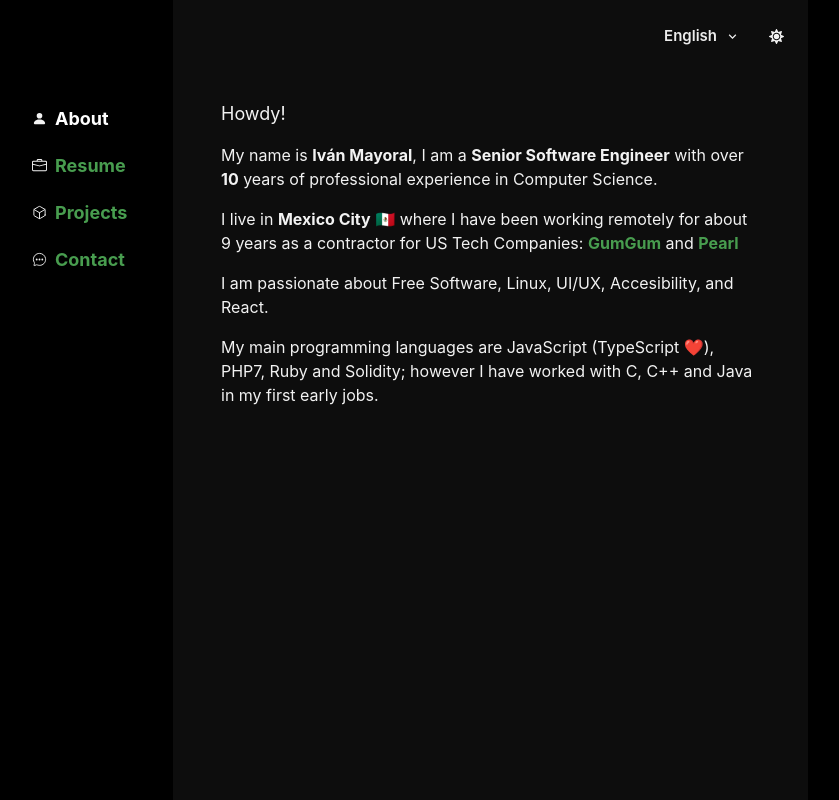
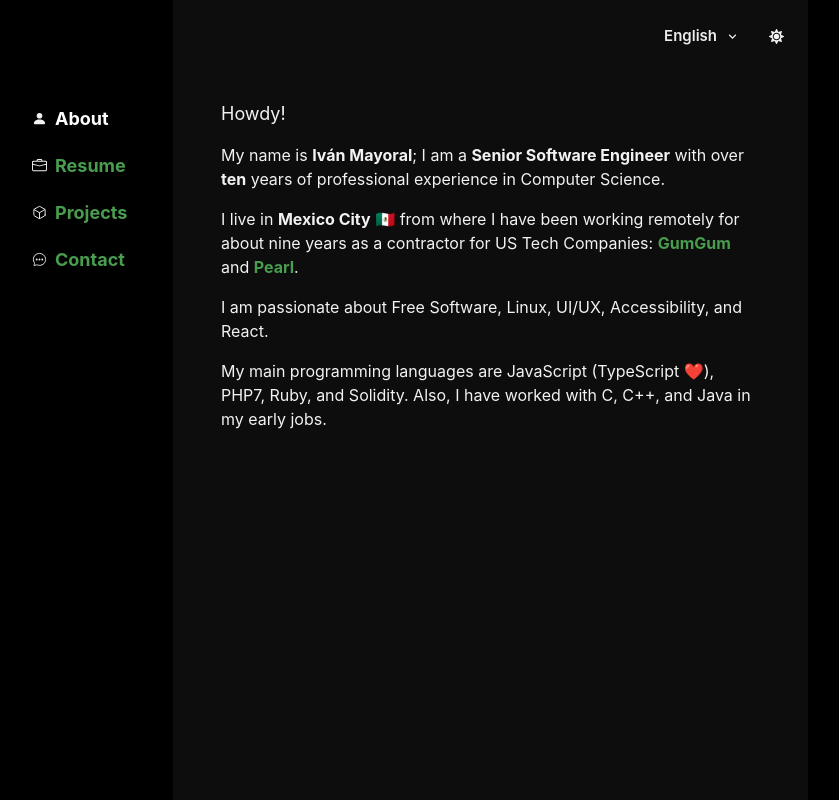
Before and after one commit to ivanm/vaan.dev, a React (Create React App) app: page / in a window 1280 px wide. Shown: the whole page, without its empty margins (232-1071 px from the left). Built offline with nearby package versions, Linux system fonts and the light colour scheme.

Commit message:
Text changes

```diff
--- a/src/locales/en.ts
+++ b/src/locales/en.ts
@@ -8,13 +8,13 @@ const en: any = {
   intro: {
     greeting: "Howdy!",
     text1:
-      "My name is <1>Iván Mayoral</1>, I am a <3>Senior Software Engineer</3> with over <5>10</5> years of professional experience in Computer Science.",
+      "My name is <1>Iván Mayoral</1>; I am a <3>Senior Software Engineer</3> with over <5>ten</5> years of professional experience in Computer Science.",
     text2:
-      "I live in <1>Mexico City</1> 🇲🇽 where I have been working remotely for about 9 years as a contractor for US Tech Companies: <3>GumGum</3> and <5>Pearl</5>",
+      "I live in <1>Mexico City</1> 🇲🇽 from where I have been working remotely for about nine years as a contractor for US Tech Companies: <3>GumGum</3> and <5>Pearl</5>.",
     text3:
-      "I am passionate about Free Software, Linux, UI/UX, Accesibility, and React.",
+      "I am passionate about Free Software, Linux, UI/UX, Accessibility, and React.",
     text4:
-      "My main programming languages are JavaScript (TypeScript ❤️), PHP7, Ruby and Solidity; however I have worked with C, C++ and Java in my first early jobs."
+      "My main programming languages are JavaScript (TypeScript ❤️), PHP7, Ruby, and Solidity. Also, I have worked with C, C++, and Java in my early jobs."
   },
   resume: {
     skills: {
```
